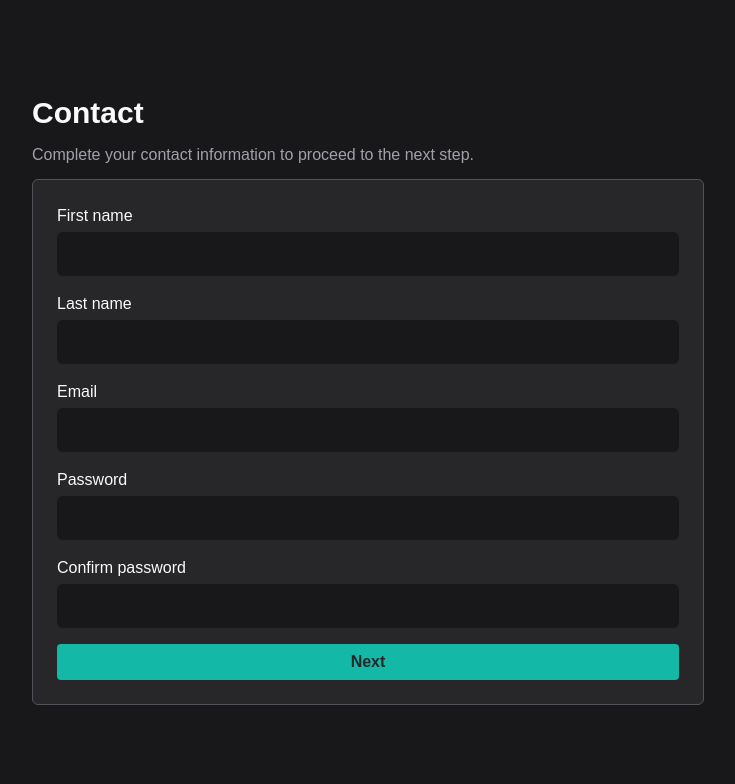
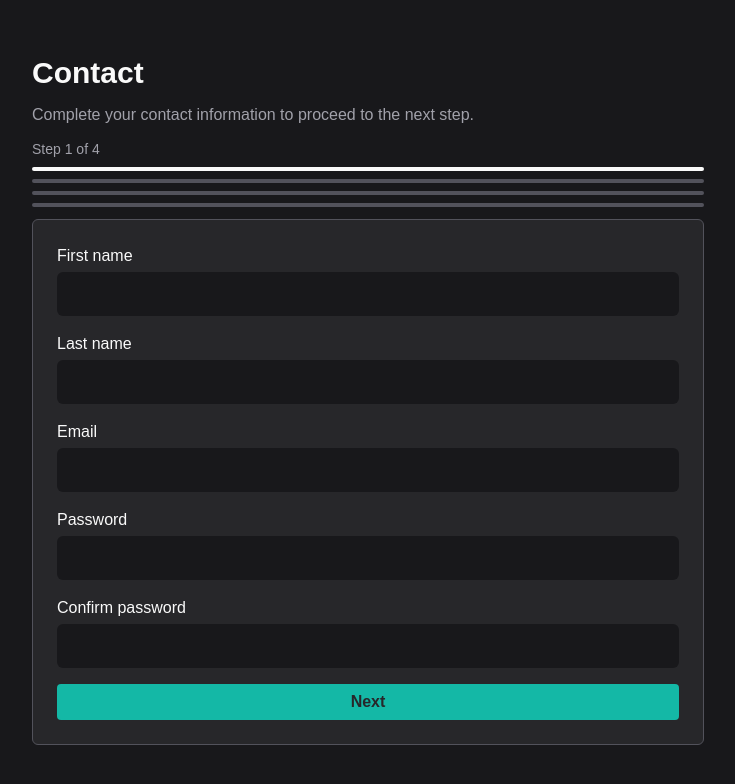
Before and after one commit to gustavosalviato/multi-step-form-testing, a Next.js app: page / in a window 1280 px wide. Shown: the top 784 px of the page, without its empty margins (272-1007 px from the left). Built offline with nearby package versions, Linux system fonts and the light colour scheme.

Commit message:
chore: multiStep component

```diff
--- a/src/components/AddressForm/index.tsx
+++ b/src/components/AddressForm/index.tsx
@@ -6,6 +6,7 @@ import { z } from 'zod'
 import { useForm } from 'react-hook-form'
 import { zodResolver } from '@hookform/resolvers/zod'
 import { FieldErrorMessage } from '../FieldErrorMessage'
+import { MultiStep } from '../MultiStep'
 
 const addressFormValidationSchema = z.object({
   city: z.string().min(3, {
@@ -25,7 +26,8 @@ const addressFormValidationSchema = z.object({
 type addressFormData = z.infer<typeof addressFormValidationSchema>
 
 export function AddressForm() {
-  const { setFormData, onNextStep, onPreviousStep, formData } = UseFormContext()
+  const { setFormData, onNextStep, onPreviousStep, formData, step } =
+    UseFormContext()
 
   const {
     register,
@@ -58,6 +60,8 @@ export function AddressForm() {
       <p className="text-zinc-400">
         Complete your education information to proceed to the next step.
       </p>
+
+      <MultiStep currentStep={step} />
       <form
         onSubmit={handleSubmit(handleSubmitAddressForm)}
         className="flex flex-col space-y-4 rounded-md p-6 bg-zinc-800 w-full border border-zinc-600"
--- a/src/components/ContactForm/index.tsx
+++ b/src/components/ContactForm/index.tsx
@@ -9,6 +9,7 @@ import { z } from 'zod'
 import { FieldErrorMessage } from '../FieldErrorMessage'
 
 import { UseFormContext } from '@/context/FormContext'
+import { MultiStep } from '../MultiStep'
 
 const contactFormValidationSchema = z
   .object({
@@ -36,7 +37,7 @@ const contactFormValidationSchema = z
 type contactFormData = z.infer<typeof contactFormValidationSchema>
 
 export function ContactForm() {
-  const { onNextStep, setFormData, formData } = UseFormContext()
+  const { onNextStep, setFormData, formData, step } = UseFormContext()
   const {
     register,
     handleSubmit,
@@ -67,7 +68,7 @@ export function ContactForm() {
       <p className="text-zinc-400">
         Complete your contact information to proceed to the next step.
       </p>
-
+      <MultiStep currentStep={step} />
       <form
         onSubmit={handleSubmit(handleSubmitContactForm)}
         className="flex flex-col space-y-4 rounded-md p-6 bg-zinc-800 w-full border border-zinc-600"
--- a/src/components/EducationForm/index.tsx
+++ b/src/components/EducationForm/index.tsx
@@ -9,6 +9,7 @@ import { useForm } from 'react-hook-form'
 import { zodResolver } from '@hookform/resolvers/zod'
 import { FieldErrorMessage } from '../FieldErrorMessage'
 import { UseFormContext } from '@/context/FormContext'
+import { MultiStep } from '../MultiStep'
 
 const educationFormValidationSchema = z.object({
   university: z.string().min(3, {
@@ -22,7 +23,8 @@ const educationFormValidationSchema = z.object({
 type educationFormData = z.infer<typeof educationFormValidationSchema>
 
 export function EducationForm() {
-  const { setFormData, onNextStep, onPreviousStep, formData } = UseFormContext()
+  const { setFormData, onNextStep, onPreviousStep, formData, step } =
+    UseFormContext()
 
   const {
     register,
@@ -52,6 +54,8 @@ export function EducationForm() {
       <p className="text-zinc-400">
         Complete your education information to proceed to the next step.
       </p>
+
+      <MultiStep currentStep={step} />
       <form
         onSubmit={handleSubmit(handleSubmitEducationForm)}
         className="flex flex-col space-y-4 rounded-md p-6 bg-zinc-800 w-full border border-zinc-600"
--- a/src/components/Informations/index.tsx
+++ b/src/components/Informations/index.tsx
@@ -1,9 +1,10 @@
 import { FormEvent } from 'react'
 import { UseFormContext } from '@/context/FormContext'
 import { Button } from '../Button'
+import { MultiStep } from '../MultiStep'
 
 export function Informations() {
-  const { formData, onPreviousStep } = UseFormContext()
+  const { formData, onPreviousStep, step } = UseFormContext()
 
   async function handleSubmit(event: FormEvent) {
     event.preventDefault()
@@ -17,6 +18,9 @@ export function Informations() {
       <p className="text-zinc-400">
         You can view all the information you provide at each step here.
       </p>
+
+      <MultiStep currentStep={step} />
+
       <form
         onSubmit={handleSubmit}
         className="flex flex-col space-y-4 rounded-md p-6 bg-zinc-800 w-full border border-zinc-600"
--- /dev/null
+++ b/src/components/MultiStep/Step.tsx
@@ -0,0 +1,16 @@
+import clsx from 'clsx'
+
+interface StepProps {
+  active: boolean
+}
+
+export function Step({ active }: StepProps) {
+  return (
+    <div
+      className={clsx('h-1 rounded', {
+        'bg-zinc-50': active,
+        'bg-zinc-600': !active,
+      })}
+    />
+  )
+}
--- /dev/null
+++ b/src/components/MultiStep/index.tsx
@@ -0,0 +1,22 @@
+import { Step } from './Step'
+
+interface MultiStepProps {
+  currentStep?: number
+  size?: number
+}
+
+export function MultiStep({ currentStep = 2, size = 4 }: MultiStepProps) {
+  const sizeToString = size.toString()
+
+  return (
+    <div className="w-full">
+      <h4 className="text-sm text-zinc-400">{`Step ${currentStep} of ${size}`}</h4>
+
+      <div className={`grid grid-cols-${sizeToString} gap-2 mt-2`}>
+        {Array.from({ length: size }, (_, i) => i + 1).map((step) => {
+          return <Step key={step} active={currentStep >= step} />
+        })}
+      </div>
+    </div>
+  )
+}
```
